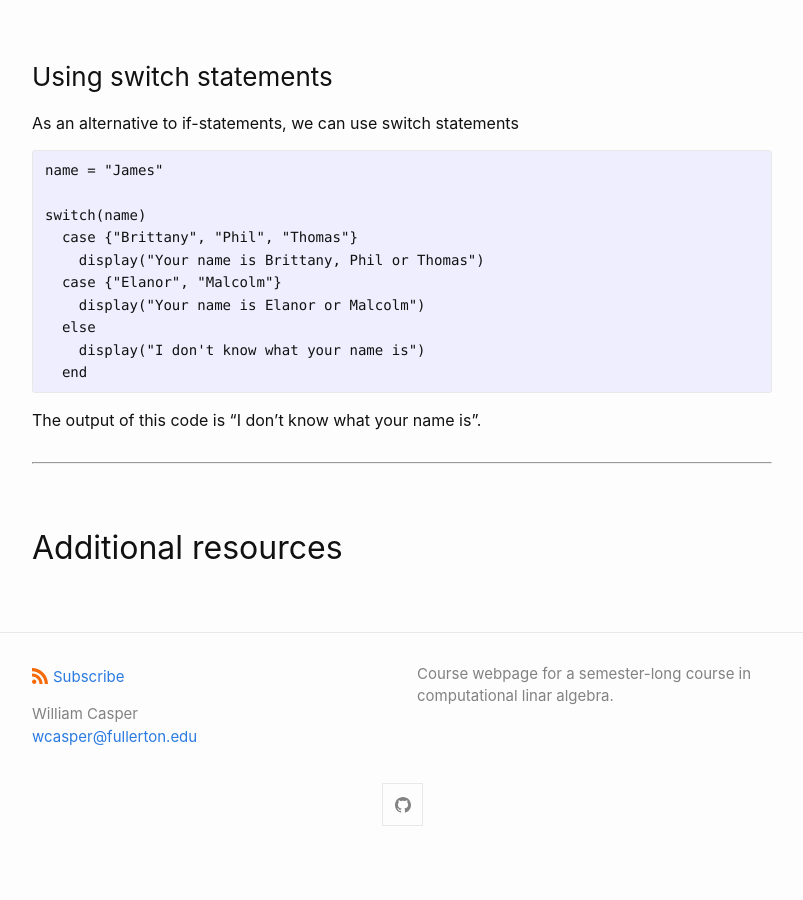
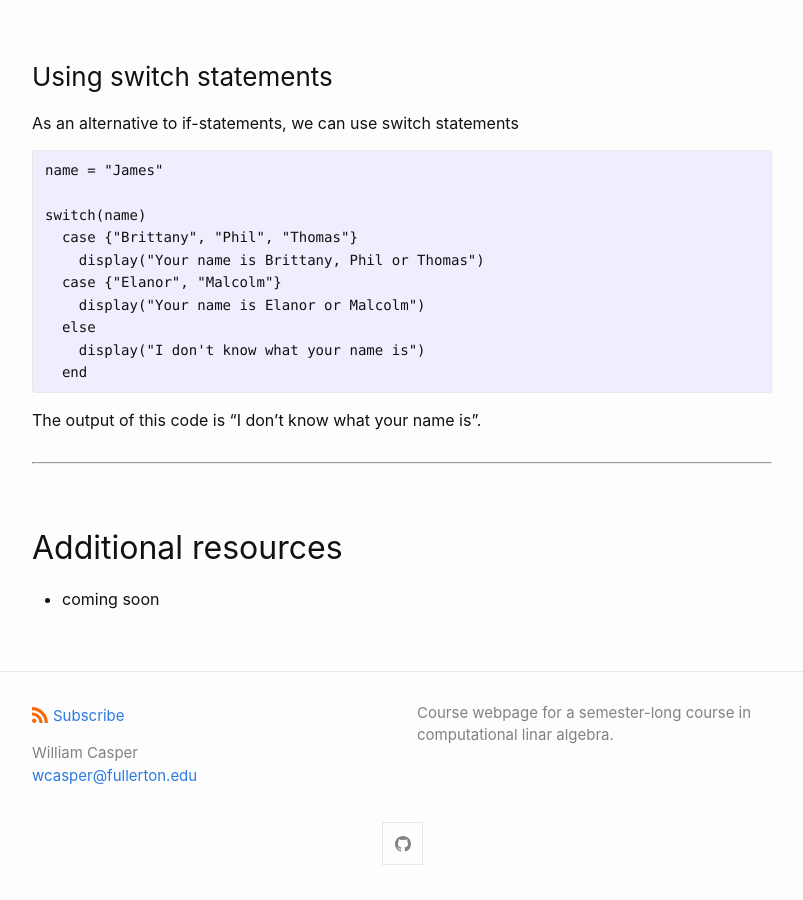
Before and after one commit to wcasper/math107spring2022, a Jekyll site: the page built from _posts/2022-02-09-Week-3-Lecture-6.md, in a window 1280 px wide and 900 px high, scrolled down 3992 px. Shown: the whole window, without its empty margins (238-1041 px from the left). Built offline with Jekyll 4.4.1, drawn with Linux system fonts in a browser that asks for light colours; before the commit the page ends 4853 px from its top, so only the background shows below that.

Commit message:
small change

```diff
--- a/_posts/2022-02-09-Week-3-Lecture-6.md
+++ b/_posts/2022-02-09-Week-3-Lecture-6.md
@@ -173,3 +173,5 @@ The output of this code is "I don't know what your name is".
 
 
 ## Additional resources
+
+* coming soon
```
